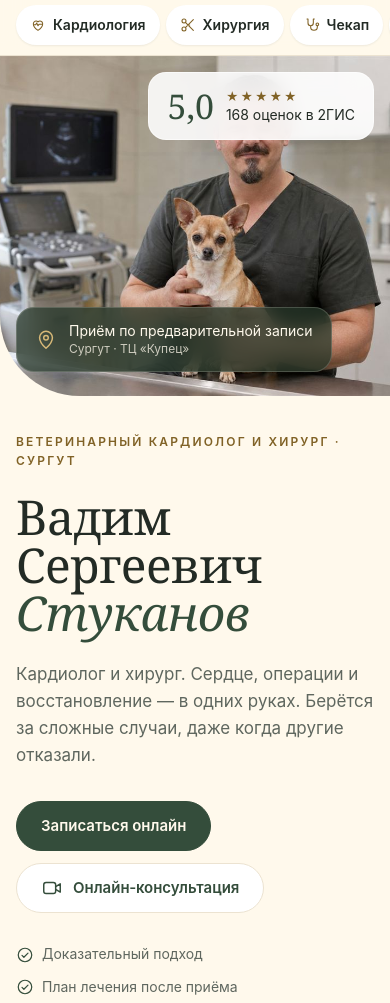
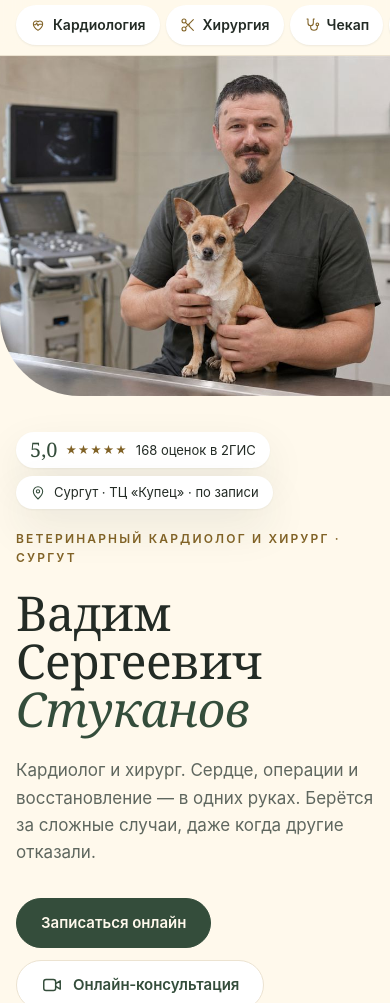
Before and after one commit to Ekaterina8080/stukanov, a plain HTML site: page index.html in a window 390 px wide. Shown: the part 108-1111 px from the top of the page. Drawn offline with Linux system fonts and the light colour scheme.

Commit message:
Add files via upload

```diff
--- a/index.html
+++ b/index.html
@@ -40,7 +40,7 @@ body { background: var(--cream); color: var(--ink); font-family: var(--sans); fo
 a { color: inherit; }
 button, input, select { font: inherit; color: inherit; }
 :focus-visible { outline: 2px solid var(--gold-ink); outline-offset: 3px; }
-.wrap { max-width: 1240px; margin: 0 auto; padding-inline: clamp(16px, 4vw, 48px); }
+.wrap { max-width: 1440px; margin: 0 auto; padding-inline: clamp(16px, 4vw, 48px); }
 h1, h2, h3 { font-family: var(--serif); font-weight: 400; line-height: 1.08; margin: 0; letter-spacing: -.01em; text-wrap: balance; color: var(--ink); }
 h1 em, h2 em, h3 em { font-style: italic; color: var(--green); }
 .eyebrow { font-size: 12px; font-weight: 600; letter-spacing: .18em; text-transform: uppercase; color: var(--gold-ink); }
@@ -66,7 +66,7 @@ h1 em, h2 em, h3 em { font-style: italic; color: var(--green); }
 
 /* Первый экран: фото на половину */
 .hero { position: relative; display: grid; grid-template-columns: minmax(0, 1fr) minmax(0, 1fr); min-height: 620px; }
-.hero-text { padding: clamp(40px, 6vw, 88px) clamp(24px, 5vw, 72px) 120px max(clamp(16px, 4vw, 48px), calc((100vw - 1240px) / 2 + 48px)); display: flex; flex-direction: column; justify-content: center; }
+.hero-text { padding: clamp(40px, 6vw, 88px) clamp(24px, 5vw, 72px) 120px max(clamp(16px, 4vw, 48px), calc((100vw - 1440px) / 2 + 48px)); display: flex; flex-direction: column; justify-content: center; }
 .hero h1 { font-size: clamp(48px, 6vw, 84px); line-height: 1; margin-top: 22px; }
 .hero h1 em { display: block; }
 .hero .lead { font-size: clamp(17px, 1.4vw, 20px); color: var(--soft); max-width: 30em; margin: 24px 0 0; }
@@ -128,10 +128,17 @@ h1 em, h2 em, h3 em { font-style: italic; color: var(--green); }
   .hero { grid-template-columns: 1fr; min-height: 0; }
   .hero-text { padding: 36px 16px 32px; order: 1; }
   .hero-photo { order: 0; height: 420px; border-radius: 0 0 0 80px; }
-  .glass.where { bottom: 24px; left: 16px; }
-  .glass.score { top: 16px; right: 16px; }
+  /* на телефоне плашки не кладём на фото (закрывали лицо) — рейтинг и адрес идут строкой под фото */
+  .hero-photo .glass { display: none; }
+  .hero-facts { display: flex; flex-wrap: wrap; gap: 8px; margin-bottom: 20px; }
+  .hero-facts > span { display: inline-flex; align-items: center; gap: 8px; padding: 8px 14px; border-radius: 999px; background: var(--white); box-shadow: var(--shadow); font-size: 13px; line-height: 1.3; }
+  .hero-facts b { font-family: var(--serif); font-weight: 400; font-size: 20px; line-height: 1; color: var(--green); }
+  .hero-facts .stars { color: var(--gold-ink); letter-spacing: 1px; font-size: 11px; }
+  .hero-facts .ico { width: 16px; height: 16px; color: var(--green); }
   .quick { margin-top: 0; }
 }
+.hero-facts { display: none; }
+@media (max-width: 860px) { .hero-facts { display: flex; } }
 @media (max-width: 520px) { .quick .row { grid-template-columns: 1fr; } .quick a + a { border-left: 0; border-top: 1px solid var(--line); } .hero-photo { height: 340px; } }
 
 /* Секции */
@@ -166,7 +173,7 @@ section.block { padding-block: clamp(64px, 9vw, 120px); }
 .equip .ico { color: var(--green); width: 26px; height: 26px; }
 .equip b { display: block; font-family: var(--serif); font-weight: 400; font-size: 20px; margin-top: 10px; }
 .equip span { display: block; font-size: 13px; color: var(--soft); margin-top: 4px; line-height: 1.45; }
-@media (max-width: 900px) { .about { grid-template-columns: 1fr; } .about-photo { min-height: 0; aspect-ratio: 4 / 3.4; } }
+@media (max-width: 900px) { .about { grid-template-columns: 1fr; } .about-photo { min-height: 0; aspect-ratio: 4 / 3.4; margin-bottom: 30px; } .about-photo .glass { left: 16px; bottom: -28px; padding: 10px 14px; } }
 @media (max-width: 560px) { .equip, .feat, .facts { grid-template-columns: 1fr; } }
 
 /* Журнал заботы: карточки */
@@ -553,6 +560,7 @@ dialog.sheet::backdrop { background: rgba(36, 54, 41, .45); backdrop-filter: blu
 <main id="top">
   <section class="hero" aria-label="Доктор Стуканов">
     <div class="hero-text">
+      <div class="hero-facts"><span><b>5,0</b><span class="stars">★★★★★</span>168 оценок в 2ГИС</span><span><svg class="ico"><use href="#i-pin"/></svg>Сургут · ТЦ «Купец» · по записи</span></div>
       <span class="eyebrow">Ветеринарный кардиолог и хирург · Сургут</span>
       <h1>Вадим Сергеевич <em>Стуканов</em></h1>
       <p class="lead">Кардиолог и хирург. Сердце, операции и восстановление — в одних руках. Берётся за сложные случаи, даже когда другие отказали.</p>
```
